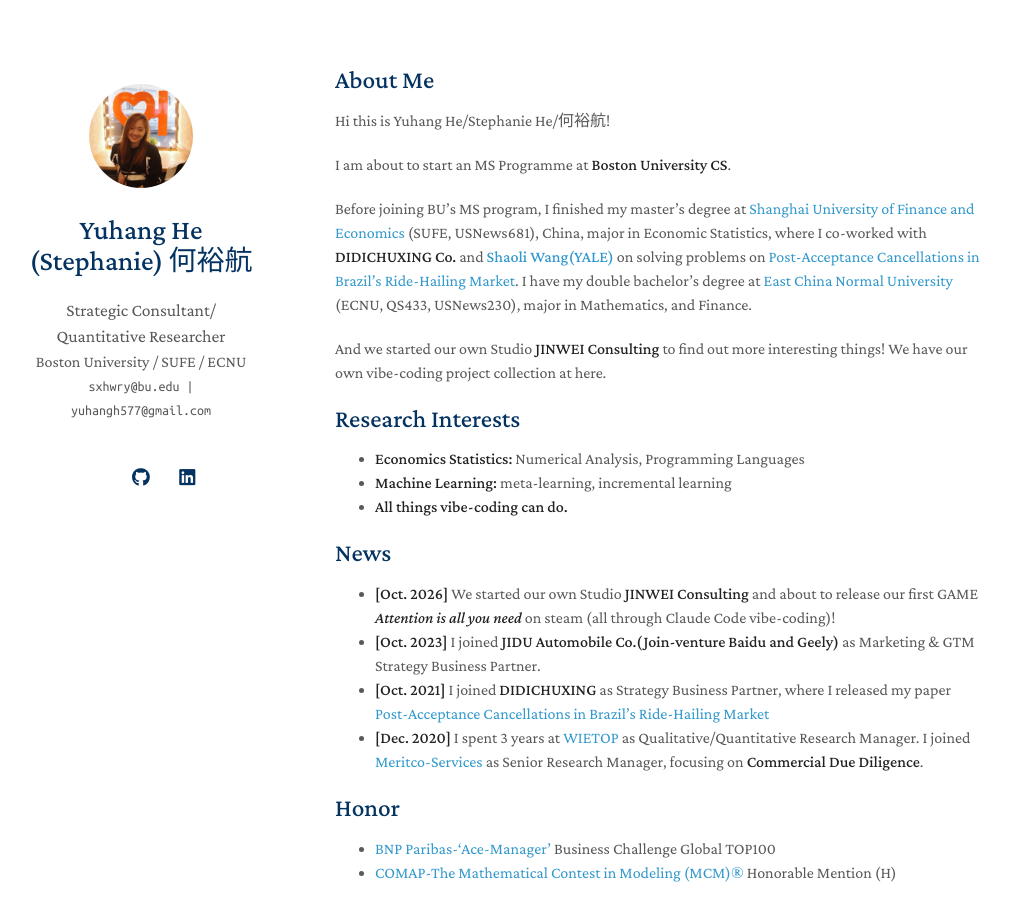
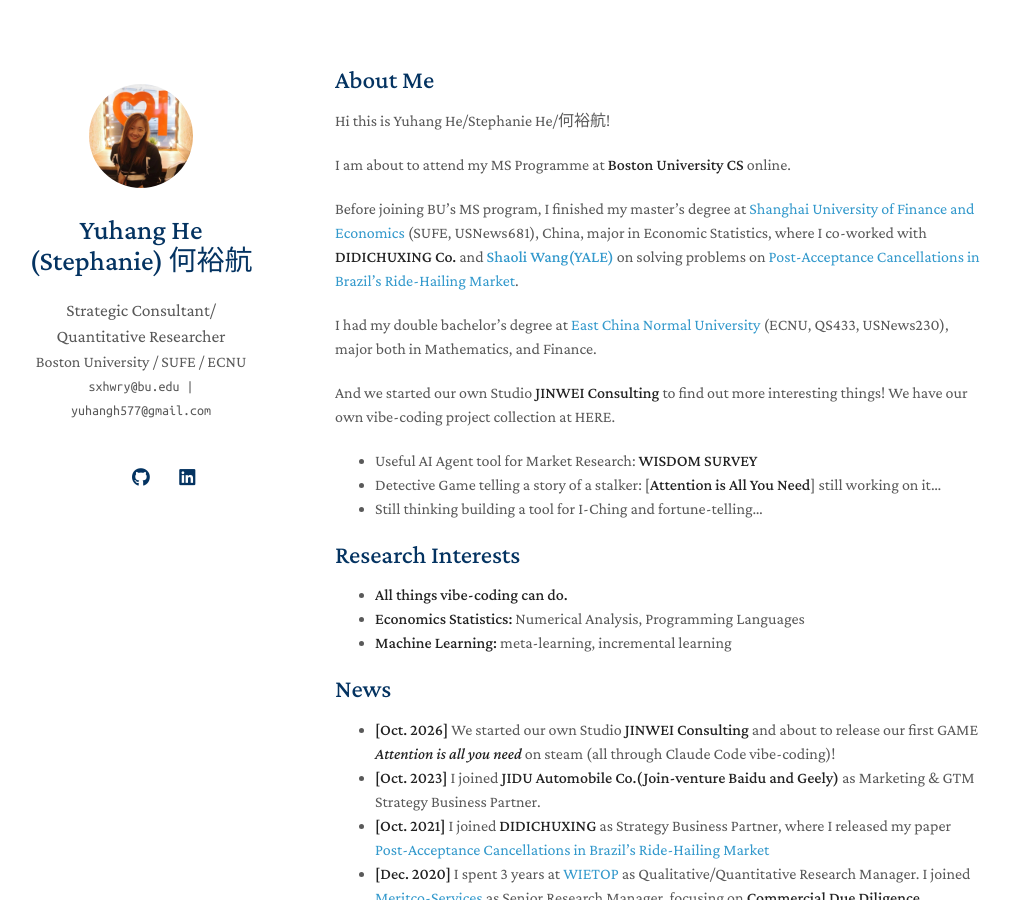
Before and after one commit to sparkle-hang/sparkle-hang.github.io, a Jekyll site: the page built from index.md, in a window 1280 px wide and 900 px high. Shown: the whole window, without its empty margins (135-1146 px from the left). Built offline with Jekyll 4.4.1, drawn with Linux system fonts in a browser that asks for light colours; a style sheet for code colours, icons or effects is not loaded; our own code applies the rules of GitHub Pages for plain Markdown files.

Commit message:
Update index.md

```diff
--- a/index.md
+++ b/index.md
@@ -6,17 +6,23 @@
 
 Hi this is Yuhang He/Stephanie He/何裕航!
 
-I am about to start an MS Programme at [**Boston University CS**](https://www.bu.edu/cs/research-groups/).
+I am about to attend my MS Programme at [**Boston University CS**](https://www.bu.edu/cs/research-groups/) online.
 
-Before joining BU's MS program, I finished my master’s degree at [Shanghai University of Finance and Economics](https://www.sufe.edu.cn) (SUFE, USNews681), China, major in Economic Statistics, where I co-worked with **DIDICHUXING Co.** and **[Shaoli Wang(YALE)](https://ssds.sufe.edu.cn/92/ca/c712a234186/page.htm)** on solving problems on [Post-Acceptance Cancellations in Brazil's Ride-Hailing Market](https://d.wanfangdata.com.cn/thesis/Y4197196). I have my double bachelor’s degree at [East China Normal University](https://www.ecnu.edu.cn) (ECNU, QS433, USNews230), major in Mathematics, and Finance.
+Before joining BU's MS program, I finished my master’s degree at [Shanghai University of Finance and Economics](https://www.sufe.edu.cn) (SUFE, USNews681), China, major in Economic Statistics, where I co-worked with **DIDICHUXING Co.** and **[Shaoli Wang(YALE)](https://ssds.sufe.edu.cn/92/ca/c712a234186/page.htm)** on solving problems on [Post-Acceptance Cancellations in Brazil's Ride-Hailing Market](https://d.wanfangdata.com.cn/thesis/Y4197196).
 
-And we started our own Studio **JINWEI Consulting** to find out more interesting things! We have our own vibe-coding project collection at here.
+I had my double bachelor’s degree at [East China Normal University](https://www.ecnu.edu.cn) (ECNU, QS433, USNews230), major both in Mathematics, and Finance.
+
+And we started our own Studio **JINWEI Consulting** to find out more interesting things! We have our own vibe-coding project collection at HERE.
+- Useful AI Agent tool for Market Research: [**WISDOM SURVEY**](https://wisdomsurvey,cn)
+- Detective Game telling a story of a stalker: [**Attention is All You Need**] still working on it...
+- Still thinking building a tool for I-Ching and fortune-telling...
 
 ## Research Interests
 
+- **All things vibe-coding can do.**
 - **Economics Statistics:** Numerical Analysis, Programming Languages
 - **Machine Learning:** meta-learning, incremental learning
-- **All things vibe-coding can do.**
+
 
 ## News
 
```
